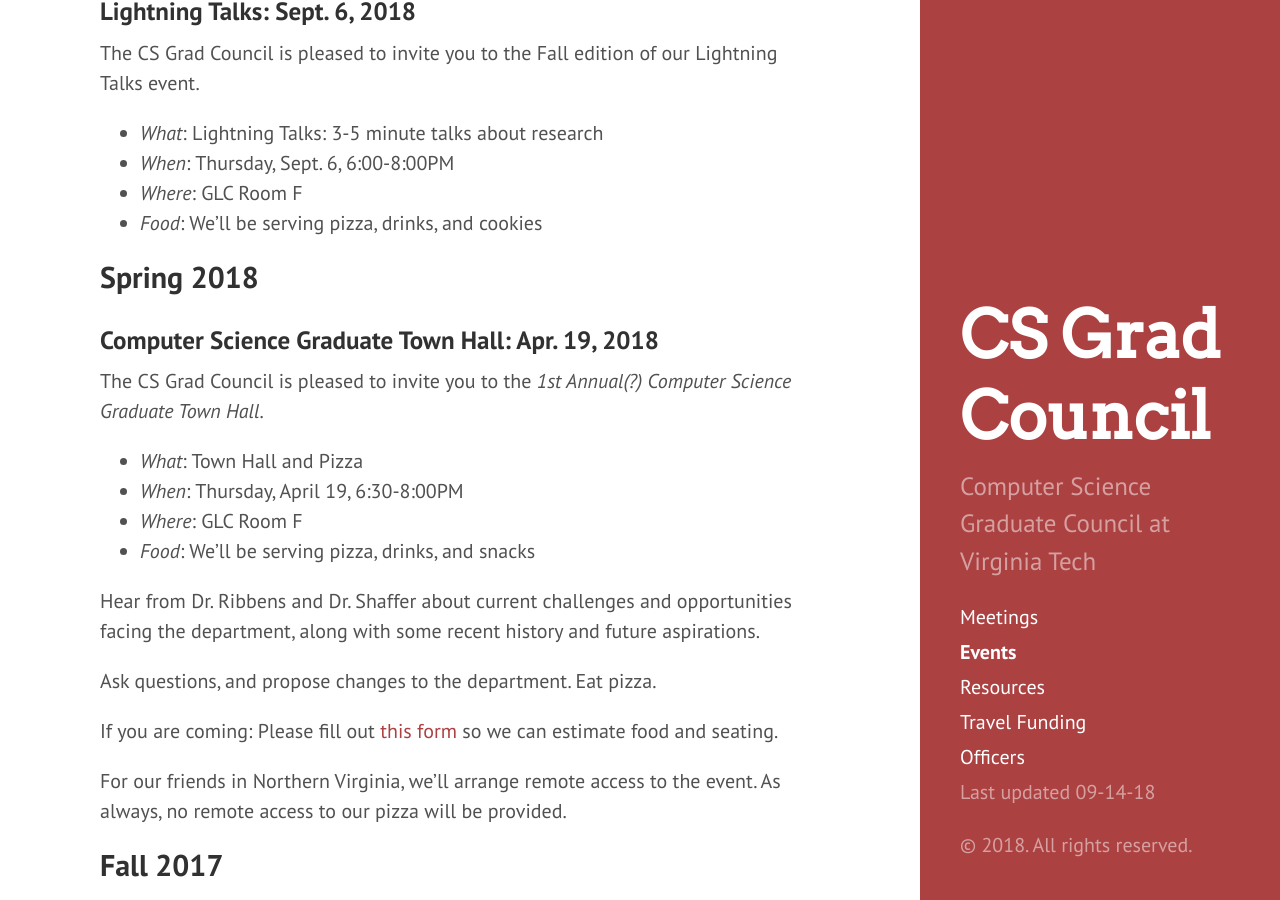
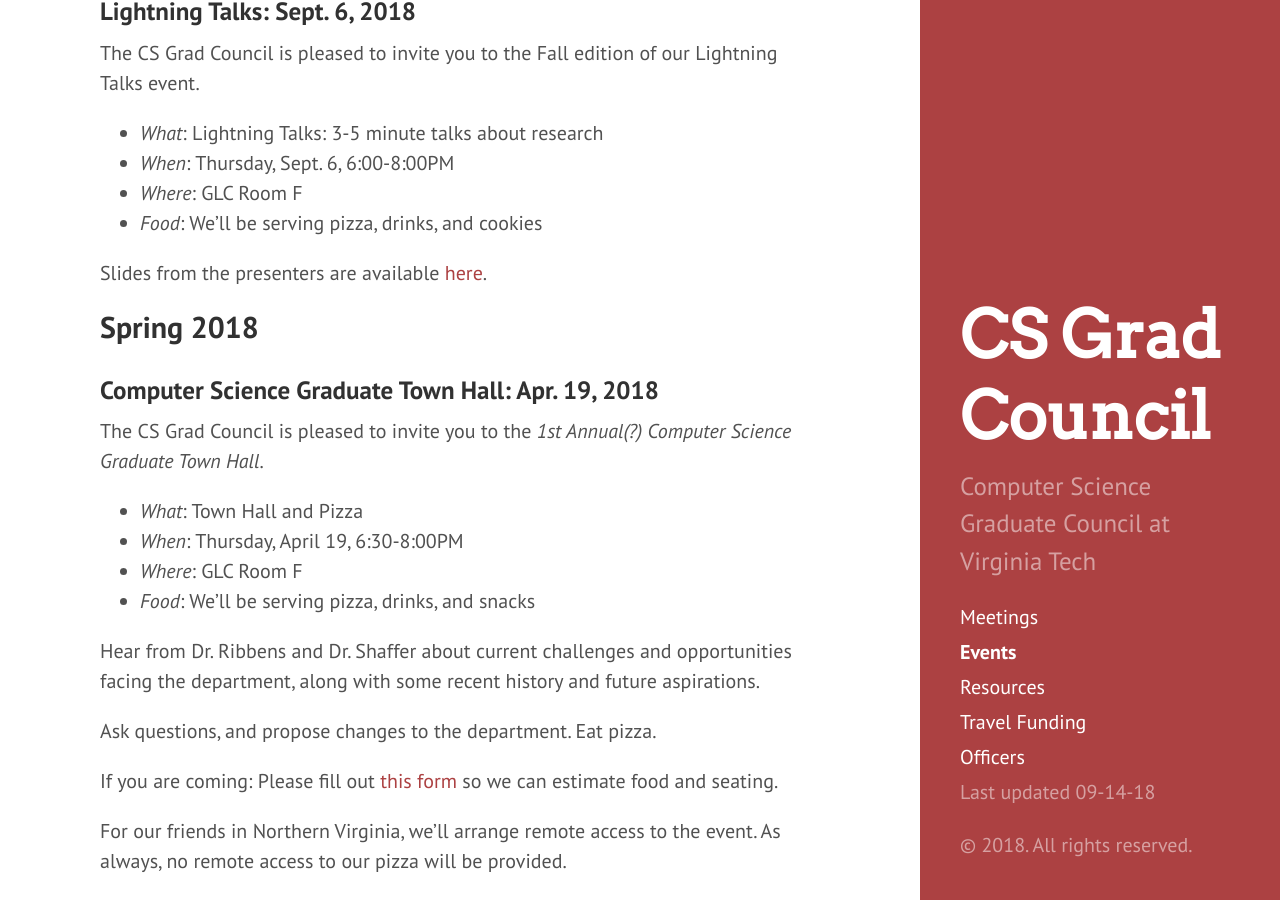
Before and after one commit to CSGraduateCouncil-VirginiaTech/csgc-website, a Jekyll site: the page built from csgc-jekyll-src/events.md, in a window 1280 px wide and 900 px high, scrolled down 448 px. Built offline with Jekyll 4.4.1, drawn with Linux system fonts in a browser that asks for light colours.

Commit message:
Events: Add link to Lightning Talks slides

```diff
--- a/csgc-jekyll-src/events.md
+++ b/csgc-jekyll-src/events.md
@@ -20,6 +20,8 @@
 - *When*: Thursday, Sept. 6, 6:00-8:00PM
 - *Where*: GLC Room F
 - *Food*: We'll be serving pizza, drinks, and cookies
+
+Slides from the presenters are available [here](https://drive.google.com/open?id=13XGLKy5GpNI1gPxPwn8DkEiBMGU4EniX).
 
 ## Spring 2018
 
```
